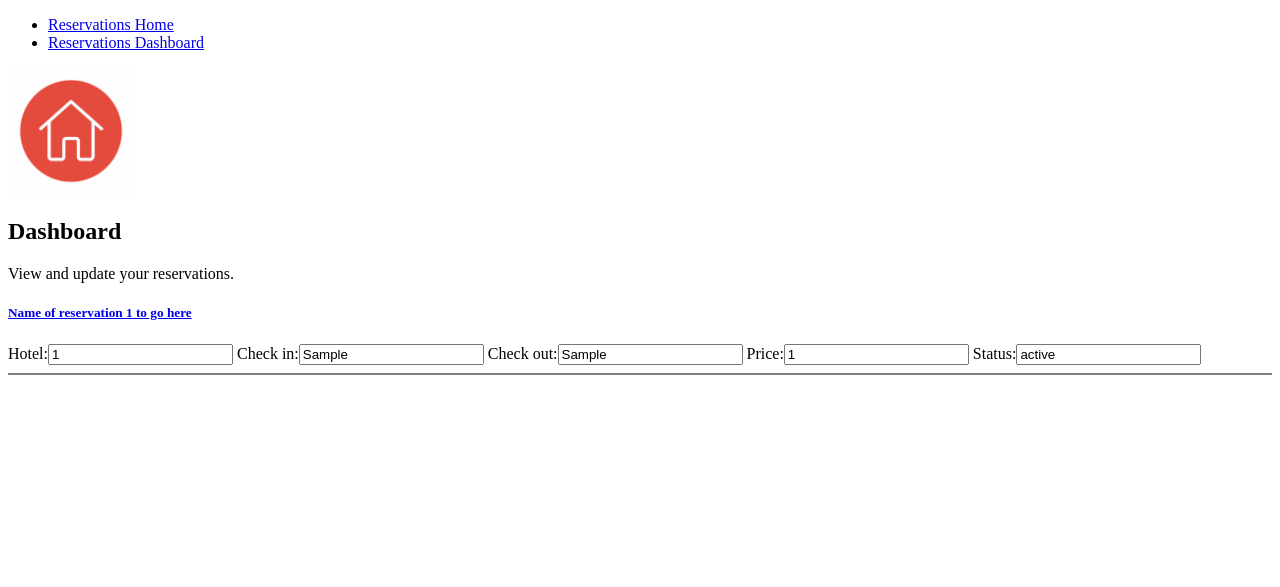
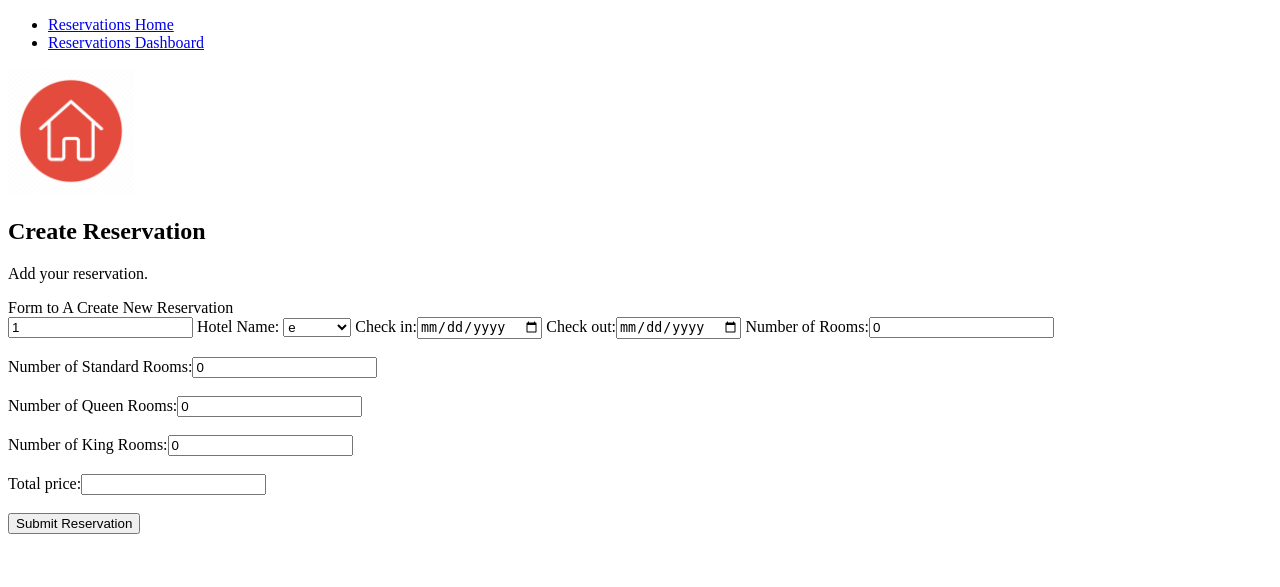
Before and after one commit to Alaroudi/Hotel-Reservation-App, a Flask app: template reservation-api/templates/add_res.html in a window 1280 px wide. Shown: the top 587 px of the page. Run offline with Flask 2, Linux system fonts and the light colour scheme; the template is opened without the code that fills it: most values are stand-ins (such as "Sample title", 1, 10 or a date in 2020); parts of the project's set-up code (start-up, migrations or seed data) failed here and were passed over.

Commit message:
added the create reservasion page

```diff
--- a/reservation-api/app.py
+++ b/reservation-api/app.py
@@ -18,12 +18,12 @@ app = Flask(__name__)
 
 # add database
 # replace password with your servers password
-app.config['SQLALCHEMY_DATABASE_URI'] = 'mysql+pymysql://root:1234567890@localhost/hotel_reservation'
+app.config['SQLALCHEMY_DATABASE_URI'] = 'mysql+pymysql://root:Trash_Panda1@localhost/hotel_reservation'
 
 mydb = mysql.connector.connect(
     host="localhost",
     user="root",
-    passwd="1234567890"
+    passwd="Trash_Panda1"
 )
 
 cursor = mydb.cursor()
@@ -48,10 +48,12 @@ Hotel = Base.classes.hotel
 
 # names of hotels match id's
 hotel_names = {}
+reverse_hotel_names = {}
 hotel_list = db.session.query(Hotel).order_by(Hotel.hotel_id).all()
 
 for i in hotel_list:
     hotel_names[i.hotel_id] = str(i.hotel_name)
+    reverse_hotel_names[str(i.hotel_name)] = i.hotel_id
 
 
 # engine = create_engine(
@@ -140,6 +142,43 @@ def deleteRes():
 
     return redirect("/dashboard")
 
+# CREATE FUNCTIONS
+######################################
+@app.route('/createRes', methods=['POST'])
+def add_res():
+    user_id = request.form.get("userID")
+    hotel = request.form.get("hotel")
+    checkIn = request.form.get("checkIn")
+    checkOut = request.form.get("checkOut")
+    num_room = int(request.form.get("num_room"))
+    standard = int(request.form.get("standard"))
+    queen = int(request.form.get("queen"))
+    king = int(request.form.get("king"))
+
+    if checkIn:
+        if checkOut:
+            if num_room > 0:
+                if standard + queen + king == num_room:
+                    res = Reservations(user_id=user_id, hotel_id=reverse_hotel_names[hotel],
+                                   check_in=checkIn, check_out=checkOut, total_price=5000 + 50, status="CONFIRMED")
+        #         else:
+        #             flash("ERROR PLEASE SELECT THE TYPE OF ROOMS YOU WOULD LIKE")
+        #             return render_template('add_res.html', userID=user_id, hotel_options=hotel_names.values())
+
+        #     else:
+        #         flash("ERROR PLEASE ENTER THE NUMBER OF ROOMS WANTED MIN:1")
+        #         return render_template('add_res.html', userID=user_id, hotel_options=hotel_names.values())
+        # else:
+        #     flash("ERROR PLEASE SELECT A CHECK OUT DATE")
+        #     return render_template('add_res.html', userID=user_id, hotel_options=hotel_names.values())
+    else:
+        #flash("ERROR PLEASE SELECT A CHECK IN DATE")
+        return render_template('add_res.html', userID=user_id, hotel_options=hotel_names.values())
+
+    db.session.add(res)
+    db.session.commit()
+    return redirect("/dashboard")
+
 
 # URL Routes
 ###################################
@@ -185,29 +224,15 @@ def deleteResConfirmation():
     res = loadResByResID(formID)
     return render_template("deleteResConfirmation.html", res=res, formID=formID)
 
+# form to create reservation
+@app.route('/add_res', methods=['GET', 'POST'])
+def add_res_form():
 
-'''
-# allows customer to delete reservation
-
-@app.route('/reservations')
-def delete_res(id, admin):
-    print()
-
-# edit reservation
+    userID = request.args.get('ID')
+    hotel_options = list(hotel_names.values())
 
 
-@app.route('/reservastions')
-def edit_res(id, admin):  # send in jwt token id
-    print()
-
-# Add reservation
-
-
-@app.route('/reservastions')
-def add_res(id, admin):
-    print()
-'''
-
+    return render_template("add_res.html", userID=userID, hotel_options=hotel_options)
 
 if __name__ == "__main__":
 
--- a/reservation-api/templates/add_res.html
+++ b/reservation-api/templates/add_res.html
@@ -1,76 +1,67 @@
 {% extends "base_layout.html" %}
 
-{% block title %}Add Reservation{% endblock %}
+{% block title %}Create Reservation{% endblock %}
 
 {% block head %}
 {{ super() }}
 {% endblock %}
 
 {% block content %}
+
 <!-- begin page content -->
 <div class="row">
+
     <a href="/">
         <image src="{{ url_for('static', filename = 'images/home-icon.png'   )}}" width=10%>
+
     </a>
     <div class="col-sm-12">
-        <h1>Dashboard</h1>
-        <p>View and update your reservations.</p>
+        <h1>Create Reservation</h1>
+        <p>Add your reservation.</p>
     </div>
-    <div class="col-sm-12">
-        <div class="col-sm-12 text-sm-center">
-            <!--TOP LEVEL: For each res (reservation row) in the usersRes, which was passed to this page by app.py-->
-            <!--For sorting reference: https://jinja.palletsprojects.com/en/2.11.x/templates/#sort-->
-            {% for res in usersRes|sort(attribute="reservation_id") %}
-            <!--Accordian structure-->
-            <div id="accordion-{{ loop.index }}" role="tablist">
-                <div class="card">
-                    <div class="card-header" role="tab" id="heading-{{ loop.index }}">
-                        <h5 class="mb-0">
-                            <a class="collapsed" data-toggle="collapse" href="#collapse-{{ loop.index }}"
-                                aria-expanded="true" aria-controls="collapse-{{ loop.index }}">
-                                Name of reservation {{ loop.index }} to go here
-                            </a>
-                        </h5>
-                    </div>
 
-                    <div id="collapse-{{ loop.index }}" class="collapse" role="tabpanel"
-                        aria-labelledby="heading-{{ loop.index }}" data-parent="#accordion-{{ loop.index }}">
+    <div class="form-style-1">
+        <formtitle>Form to A Create New Reservation</formtitle>
+        <form method="POST" action="./createRes">
+            <section>
+                <div class="container">
+                    <div class="row">
+                        <div class="col-sm-6">
+                            <label for="userID"><span></label><input type="text" id="userID"
+                                value={{userID}} name="userID" class="readonly-input-field">
+                            <label for="hotel"><span>Hotel Name:</label>
+                            <select name="hotel" id="hotel" method="GET" action="/">
+                                <option value="hotel_options[0]" selected>{{hotel_options[0]}}</option>
+                                {% for hotel in hotel_options[1:] %}
+                                    <option value= "{{hotel}}" SELECTED>{{hotel}}</option>"
+                                {% endfor %}
+                            </select>
+                            <label for="check_in"><span>Check in:</span></label><input type="date" id="check_in"
+                                name="checkIn" class="text-input-field">
+                            <label for="check_out"><span>Check out:</span></label><input type="date" id="check_out"
+                                name="checkOut" class="text-input-field">
+                            <label for="num_room"><span>Number of Rooms:<input type="number"
+                                value= 0 name="num_room" class="input-field">
 
-
-                        <div class="card-body">
-                            <label for="hotel"><span>Hotel:</span></label><input type="text" id="hotel"
-                                value="{{res.hotel_id}}" class="readonly-input-field" readonly>
-                            <label for="check_in"><span>Check in:</span></label><input type="text" id="check_in"
-                                value="{{res.check_in}}" name="formID" class="readonly-input-field" readonly>
-                            <label for="check_out"><span>Check out:</span></label><input type="text" id="check_out"
-                                value="{{res.check_out}}" class="readonly-input-field" readonly>
-                            <label for="total_price"><span>Price:</span></label><input type="text" id="price"
-                                value="{{res.total_price}}" class="readonly-input-field" readonly>
-                            <label for="status"><span>Status:</span></label><input type="text" id="status"
-                                value="{{res.status}}" class="readonly-input-field" readonly>
-
-                            <!--
-                            <script type="text/javascript">
-                                function showForm(requestID) {
-                                    window.location = 'updateResForm?form=' + res.reservation_id;
-                                }
-                            </script>
-
-                            <input type="button" name="theButton" value="Edit Reservation"
-                                onclick="showForm('{{res.reservation_id}}');">
-                        -->
-                            <hr style="height:2px;border-width:0;color:gray;background-color:gray">
-
+                        </div>
+                        <div class="col-sm-6">
+                            <!--Rest of the info needed-->
+                            <br><label for="standard"><span>Number of Standard Rooms:<input type="number"
+                                value= 0 name="standard" class="input-field">
+                            <br><br><label for="queen"><span>Number of Queen Rooms:<input type="number"
+                                value= 0 name="queen" class="input-field">
+                            <br><br><label for="king"><span>Number of King Rooms:<input type="number"
+                                value= 0 name="king" class="input-field">
+                            <br><br><label for="total_price"><span>Total price:</span></label><input type="text"
+                                id="total_price" class="readonly-input-field" readonly>
                         </div>
                     </div>
                 </div>
-            </div>
-
-            {% endfor %}
-
-        </div>
+                <br><input type="submit" value="Submit Reservation">
+            </section>
+            <br><br><br>
+        </form>
     </div>
-
 </div>
 <!-- end page content -->
 {% endblock %}
```
Also changed, not shown: reservation-api/templates/dashboard.html (+12 -1 lines).
